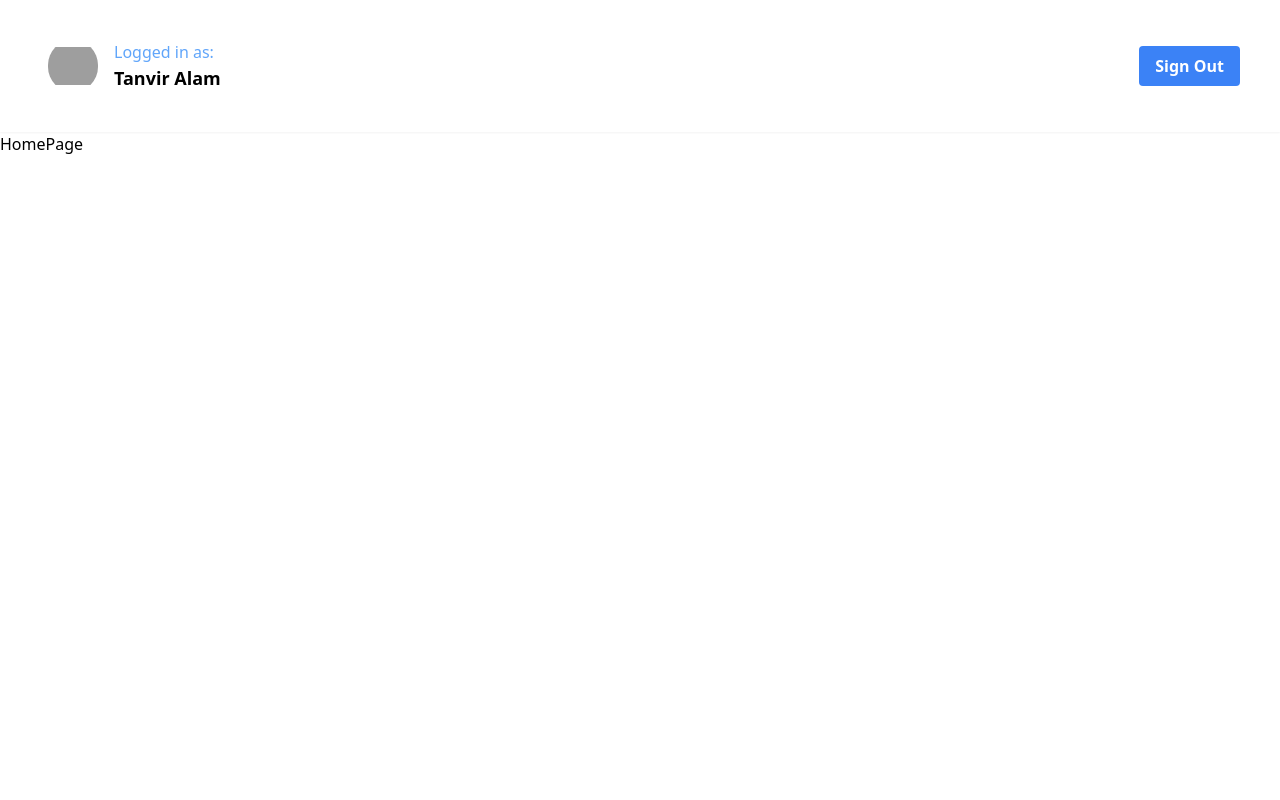
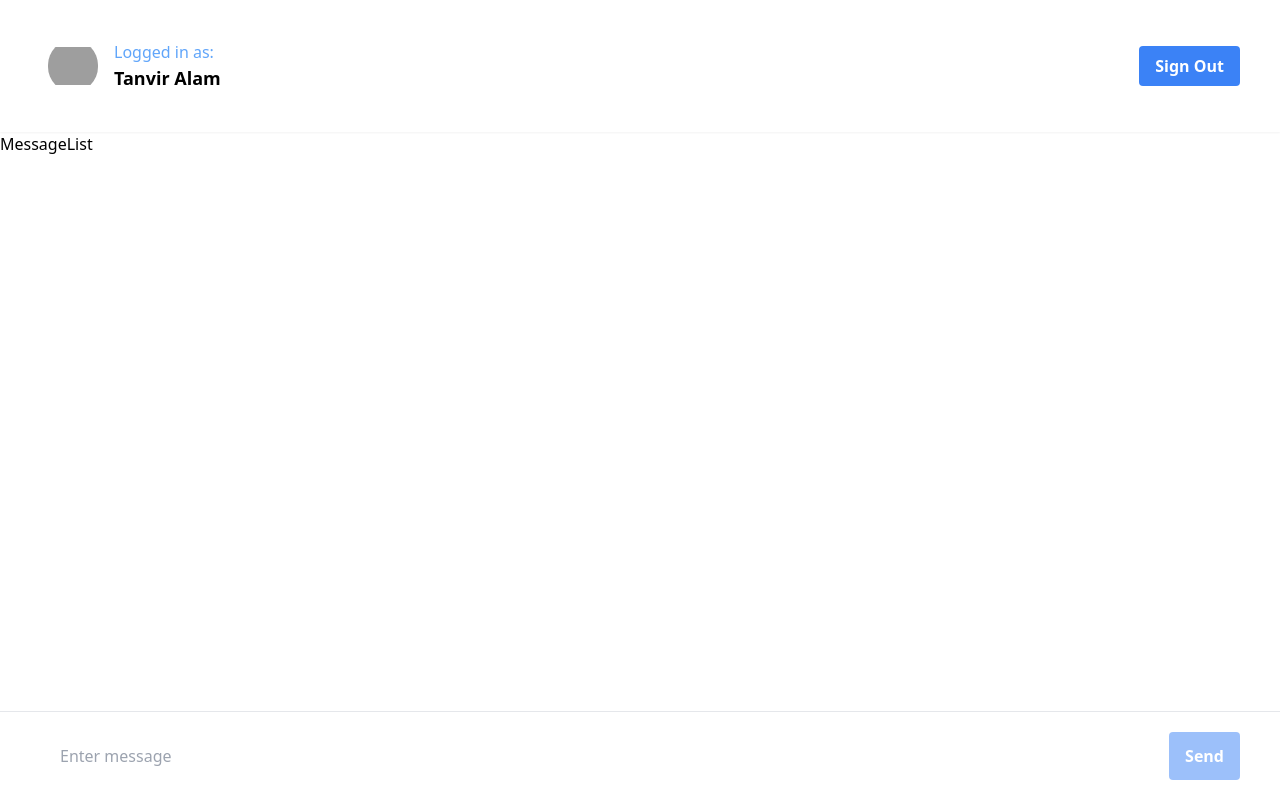
Before and after one commit to TanvirAlam/next13-meta-messenger, a Next.js app: page / in a window 1280 px wide. Built offline with nearby package versions, Linux system fonts and the light colour scheme; grey boxes are pictures that could not be loaded.

Commit message:
Message list and message input componeent

```diff
--- /dev/null
+++ b/app/Message/MessageInput.tsx
@@ -0,0 +1,26 @@
+'use client'
+
+import { FormEvent, useState } from "react"
+
+type Props = {}
+
+export default function MessageInput({}: Props) {
+    const [input, setInput] = useState("")
+
+    const addMessage = (e: FormEvent<HTMLFormElement>) => {
+        e.preventDefault()
+
+        if (!input) return;
+
+        const messageToSend = input
+
+        setInput("")
+    }
+
+    return (
+        <form onSubmit={addMessage} className="fixed bottom-0 flex px-10 py-5 w-full space-x-2 border-t broder-gray-100">
+            <input type="text" value={input} onChange={(e) => setInput(e.target.value)} className="flex-1 rounded border-gray-300 focus:outline-none focus:ring-2 focus:ring-blue-600 focus:border-transparent px-5 py-3 disabled:opacity-50 disabled:cursor-not-allowed" placeholder="Enter message" />
+            <button disabled={!input} className="bg-blue-500 hover:bg-blue-700 text-white font-bold py-2 px-4 rounded disabled:opacity-50 disabled:cursor-not-allowed" type="submit">Send</button>
+        </form>
+    )
+}
--- /dev/null
+++ b/app/Message/MessageList.tsx
@@ -0,0 +1,9 @@
+import React from 'react'
+
+type Props = {}
+
+export default function MessageList({}: Props) {
+  return (
+    <div>MessageList</div>
+  )
+}
--- a/app/page.tsx
+++ b/app/page.tsx
@@ -1,8 +1,13 @@
 import React from 'react'
+import MessageInput from './Message/MessageInput'
+import MessageList from './Message/MessageList'
 
 function HomePage() {
   return (
-    <div>HomePage</div>
+    <div>
+      <MessageList />
+      <MessageInput />
+    </div>
   )
 }
 
```
